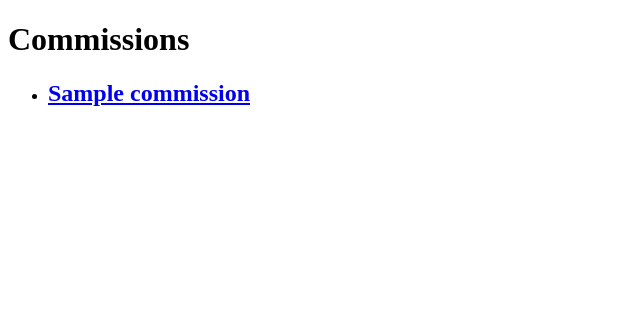
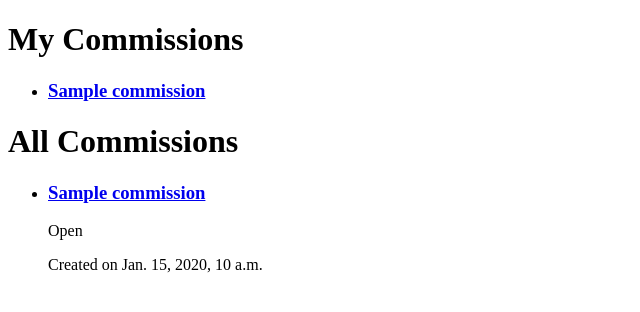
Before and after one commit to AdrMrcs/hobbysite-E-1, a Django app: page /commissions/list in a window 1280 px wide. Shown: the part 47-359 px from the top of the page, without its empty margins (0-640 px from the left). Run offline with Django 5.2, Linux system fonts and the light colour scheme; a user stored in the database is signed in; tables that the repository leaves empty hold one stand-in row (values such as "Sample post").

Commit message:
commission: updated list view

```diff
--- a/commissions/models.py
+++ b/commissions/models.py
@@ -11,13 +11,13 @@ STATUS_CHOICES = {
         "DI" : "Discontinued",
     },
     "JOB" : {
-        1 : "Open",
-        2 : "Full",
+        "1" : "Open",
+        "2" : "Full",
     },
     "JOB_APP" : {
-        1 : "Pending",
-        2 : "Accepted",
-        3 : "Rejected",
+        "1" : "Pending",
+        "2" : "Accepted",
+        "3" : "Rejected",
     }
 }
 
@@ -28,12 +28,37 @@ class Commission(models.Model):
     # people_required = models.IntegerField()
     created_on = models.DateTimeField(auto_now_add=True)
     updated_on = models.DateTimeField(auto_now=True)
+    created_by = models.ForeignKey(
+        Profile,
+        null = True,
+        on_delete=models.CASCADE,
+    )
 
     def __str__(self):
-        return f'[COMMISSION] {self.title}, updated on {self.updated_on}'
+        return self.title
 
     def get_absolute_url(self):
         return reverse('commissions:commission-detail', args=[self.pk])
+
+    @property
+    def is_open(self):
+        return self.status == "OP"
+
+    @property
+    def is_full(self):
+        return self.status == "FU"
+
+    @property
+    def is_completed(self):
+        return self.status == "CO"
+
+    @property
+    def is_discontinued(self):
+        return self.status == "DI"
+
+    @property
+    def get_status(self):
+        return STATUS_CHOICES["COMMISSION"][self.status]
 
     class Meta:
         ordering = ['created_on']
@@ -47,10 +72,14 @@ class Job(models.Model):
     )
     role = models.CharField(max_length=255)
     manpower_required = models.IntegerField()
-    status = models.CharField(max_length=25, choices=STATUS_CHOICES["JOB"], default=1)
+    status = models.CharField(max_length=25, choices=STATUS_CHOICES["JOB"], default="1")
 
     def __str__(self):
         return f'Job from {self.commission.title}. PK={self.pk}'
+
+    @property
+    def get_status(self):
+        return STATUS_CHOICES["JOB"][self.status]
 
     class Meta:
         ordering = ['-status', '-manpower_required', 'role']
@@ -66,8 +95,12 @@ class JobApplication(models.Model):
         Profile,
         on_delete=models.CASCADE,
     )
-    status = models.CharField(max_length=25, choices=STATUS_CHOICES["JOB_APP"], default=1)
+    status = models.CharField(max_length=25, choices=STATUS_CHOICES["JOB_APP"], default="1")
     applied_on = models.DateTimeField(auto_now_add=True)
+
+    @property
+    def get_status(self):
+        return STATUS_CHOICES["JOB_APP"][self.status]
 
     class Meta:
         ordering = [
--- a/commissions/views.py
+++ b/commissions/views.py
@@ -4,12 +4,20 @@ from django.views.generic.list import ListView
 from django.views.generic.detail import DetailView
 
 from .models import Commission, Job, JobApplication
-
+from user_management.models import Profile
 
 class CommissionListView(ListView):
     model = Commission
     template_name = 'commission_list.html'
 
+    def get_context_data(self, **kwargs):
+        user = self.request.user
+        ctx = super().get_context_data(**kwargs)
+        if user.is_authenticated:
+            ctx['user_created'] = Commission.objects.filter(created_by=user.profile)
+            # make user_applied
+        return ctx
+
 class CommissionDetailView(DetailView):
     model = Commission
     template_name = 'commission_detail.html'
--- a/templates/commission_detail.html
+++ b/templates/commission_detail.html
@@ -7,7 +7,7 @@
   <ul>
     {% for job in object.jobs.all %}
       <li>
-        <p>ROLE: {{ job.role }}, PPL: {{ job.manpower_required }}, STATUS: {{ job.status }}</p>
+        <p>ROLE: {{ job.role }}, PPL: {{ job.manpower_required }}, STATUS: {{ job.get_status }}</p>
       </li>
     {% endfor %}
   </ul>
--- a/templates/commission_list.html
+++ b/templates/commission_list.html
@@ -3,12 +3,66 @@
 
 {% block title %}Commission List{% endblock %}
 {% block content %}
-  <h1>Commissions</h1>
+
+  <h1>My Commissions</h1>
+  {% if user.is_authenticated %}
+    <ul>
+      {% for commission in user_created %}
+        <li>
+          <h3><a href="{{ commission.get_absolute_url }}">{{ commission.title }}</a></h3>
+        </li>
+      {% endfor %}
+    </ul>
+  {% endif %}
+
+
+  <h1>All Commissions</h1>
   <ul>
     {% for commission in object_list %}
-      <li>
-        <h2><a href="{{ commission.get_absolute_url }}">{{ commission.title }}</a></h2>
-      </li>
+      {% if commission.is_open and if not in user_created %}
+        <li>
+          <h3><a href="{{ commission.get_absolute_url }}">{{ commission.title }}</a></h3>
+          <p>Open</p>
+          <p>Created on {{ commission.created_on }}</p>
+        </li>
+      {% endif %}
     {% endfor %}
   </ul>
+
+  <ul>
+    {% for commission in object_list %}
+      {% if commission.is_full %}
+        <li>
+          <h3><a href="{{ commission.get_absolute_url }}">{{ commission.title }}</a></h3>
+          <p>Full</p>
+          <p>Created on {{ commission.created_on }}</p>
+        </li>
+      {% endif %}
+    {% endfor %}
+  </ul>
+
+  <ul>
+    {% for commission in object_list %}
+      {% if commission.is_completed %}
+        <li>
+          <h3><a href="{{ commission.get_absolute_url }}">{{ commission.title }}</a></h3>
+          <p>Completed</p>
+          <p>Created on {{ commission.created_on }}</p>
+        </li>
+      {% endif %}
+    {% endfor %}
+  </ul>
+
+  <ul>
+    {% for commission in object_list %}
+      {% if commission.is_discontinued %}
+        <li>
+          <h3><a href="{{ commission.get_absolute_url }}">{{ commission.title }}</a></h3>
+          <p>Discontinued</p>
+          <p>Created on {{ commission.created_on }}</p>
+        </li>
+      {% endif %}
+    {% endfor %}
+  </ul>
+
 {% endblock %}
```
Also changed, not shown: commissions/migrations/0005_commission_created_by_alter_job_status_and_more.py (added).
